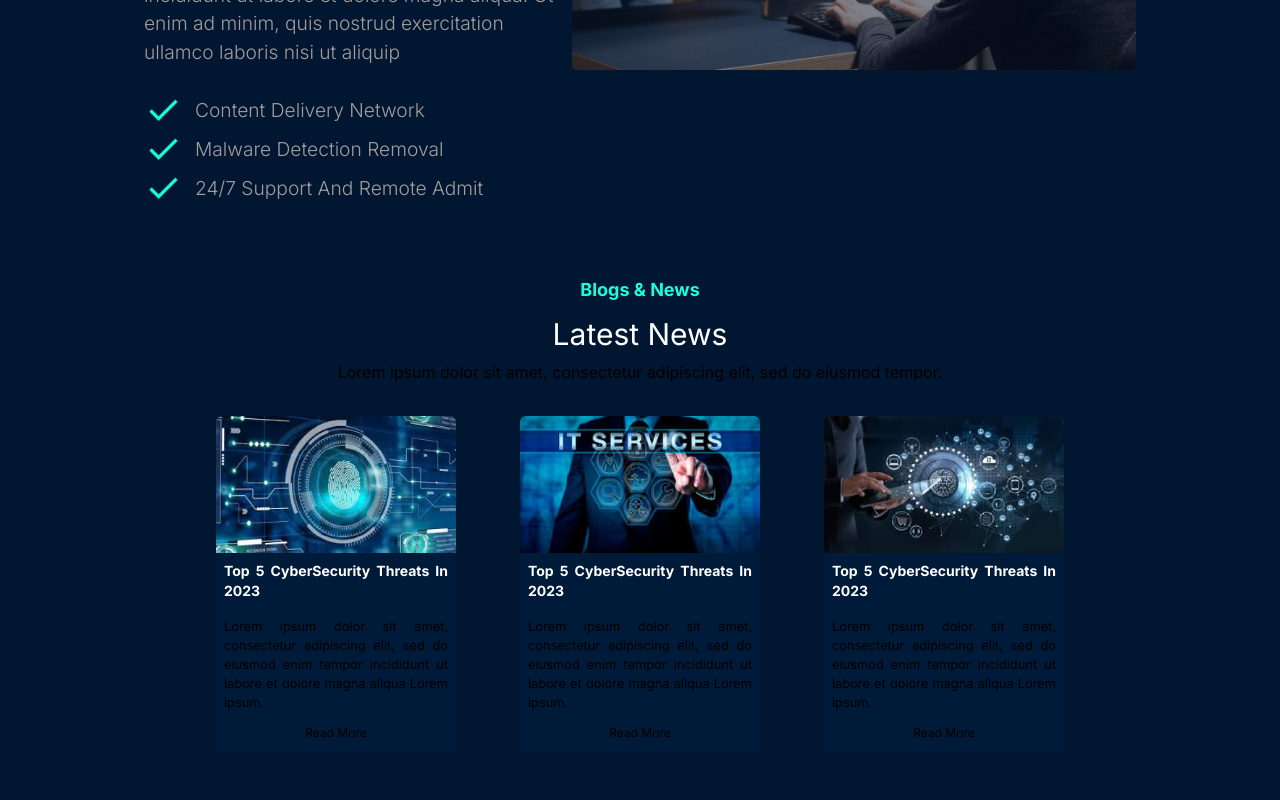
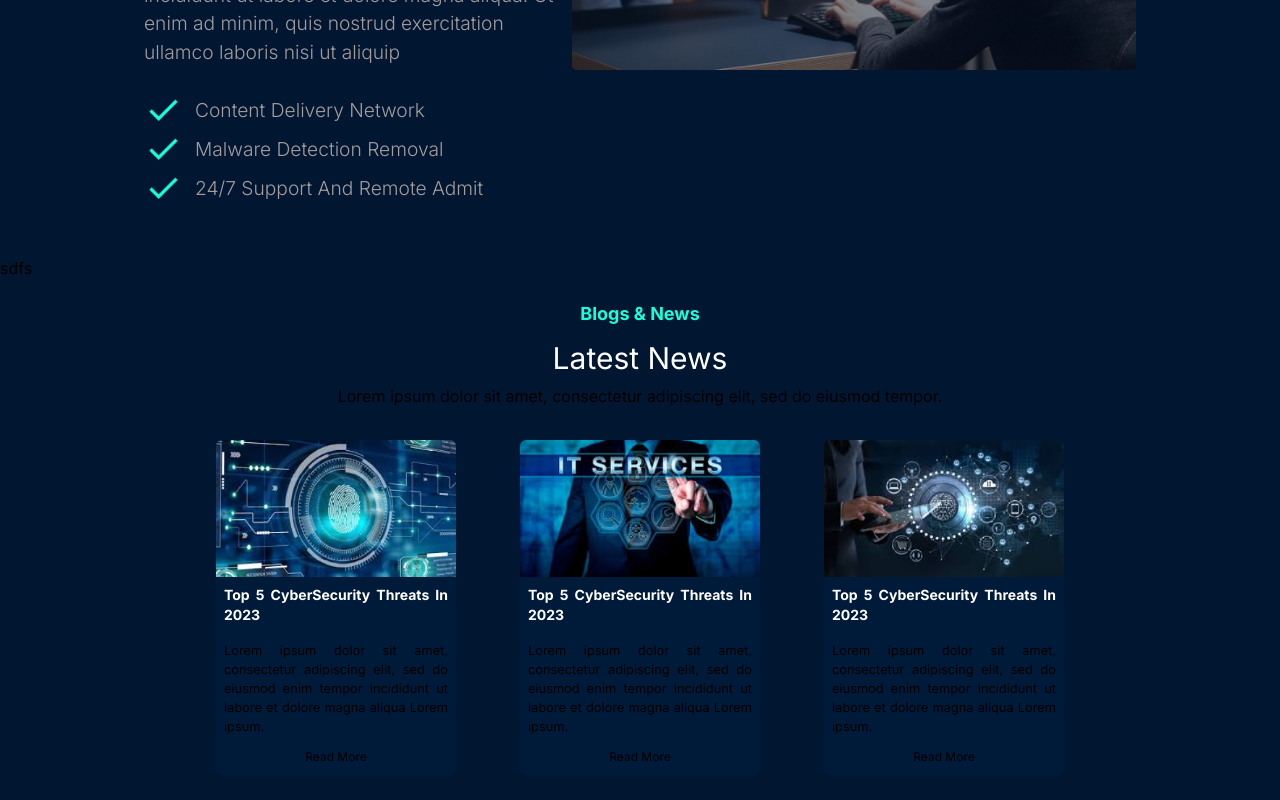
Before and after one commit to prashant-2004/cyserch, a Next.js app: page / in a window 1280 px wide. Shown: the part 1515-2315 px from the top of the page. Built offline with nearby package versions, Linux system fonts and the light colour scheme.

Commit message:
Add Industrys component to home page

```diff
--- a/package.json
+++ b/package.json
@@ -11,7 +11,8 @@
   "dependencies": {
     "next": "14.2.2",
     "react": "^18",
-    "react-dom": "^18"
+    "react-dom": "^18",
+    "sharp": "^0.33.3"
   },
   "devDependencies": {
     "@types/node": "20.12.7",
--- /dev/null
+++ b/src/app/components/home/Industrys.tsx
@@ -0,0 +1,7 @@
+export default function Industrys() {
+    return(
+        <div className="align-center">
+sdfs
+        </div>
+    )
+}
--- a/src/app/page.tsx
+++ b/src/app/page.tsx
@@ -1,6 +1,7 @@
 import Hero from "./components/home/hero";
 import SecendCards from "./components/home/secendCards";
 import WhyChooseUs from "./components/home/whyChooseUs";
+import Industrys from "./components/home/Industrys";
 import Certificate from "./components/home/certificate";
 import Blog from "./components/home/blog";
 export default function Home() {
@@ -10,6 +11,7 @@ export default function Home() {
       <Hero />
       <SecendCards />
       <WhyChooseUs />
+      <Industrys />
       <Blog />
       {/* <Certificate /> */}
     </>
```
Also changed, not shown: 1 other file (tests, documents, lock files or other folders).
